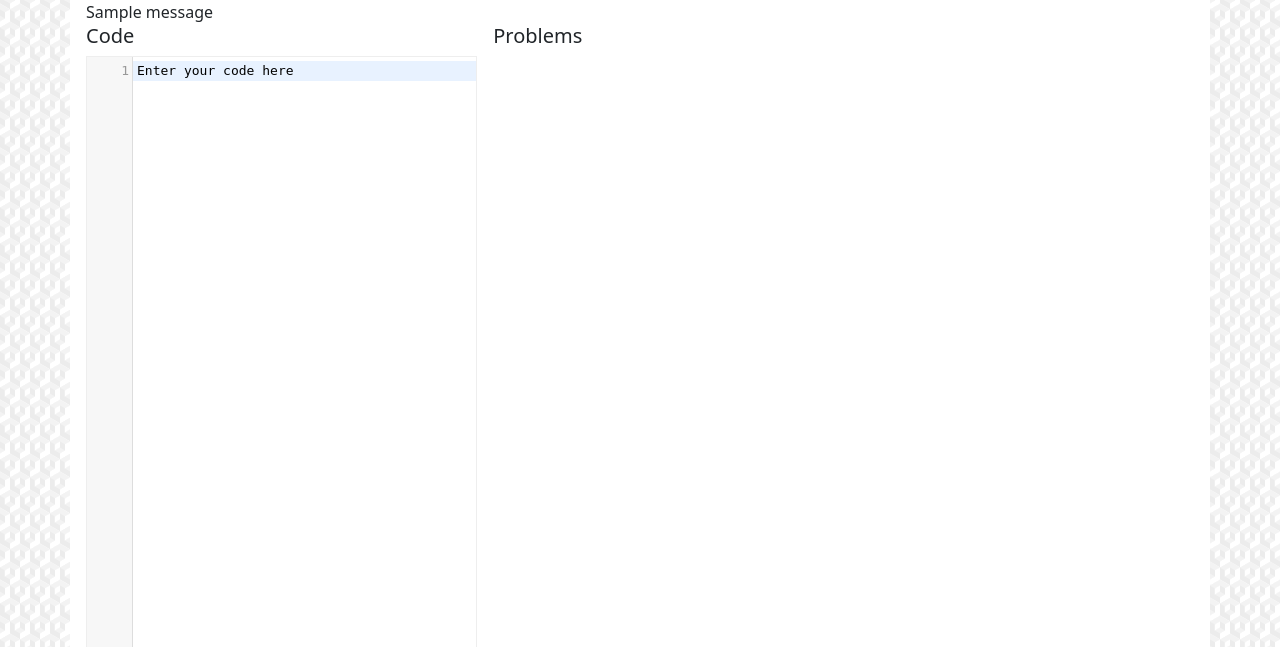
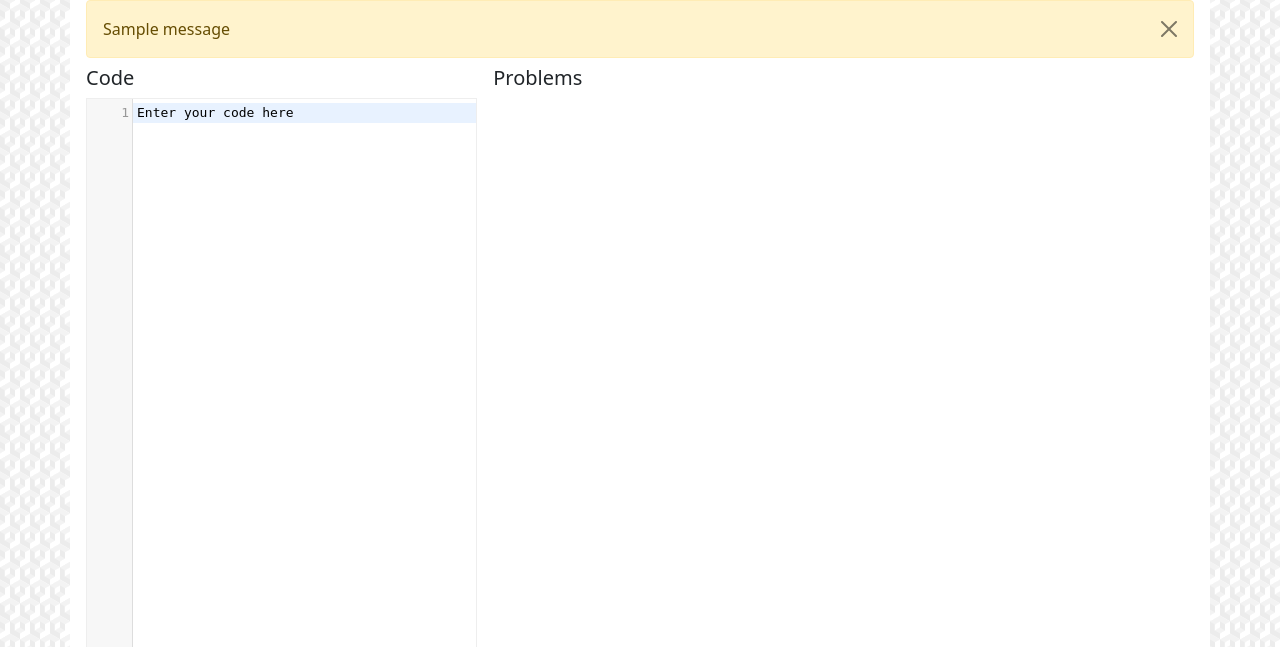
Before and after one commit to GiraffeReversed/edulint, a Flask app: page /editor in a window 1280 px wide. Shown: the part 68-715 px from the top of the page. Run offline with Flask 2, Linux system fonts and the light colour scheme; one stand-in notice (Sample message) is shown; some libraries are stand-ins or nearby versions.

Commit message:
style: style backend messages

```diff
--- a/templates/base.html
+++ b/templates/base.html
@@ -50,9 +50,14 @@
       <header>
         {% block header %}{% endblock %}
       </header>
-    {% for message in get_flashed_messages() %}
-    <div class="flash">{{ message }}</div>
-    {% endfor %}
+      <div id="messages">
+        {% for message in get_flashed_messages() %}
+        <div class="alert alert-warning alert-dismissible fade show mb-2" role="alert">
+          {{ message }}
+          <button type="button" class="btn-close" data-bs-dismiss="alert" aria-label="Close"></button>
+        </div>
+        {% endfor %}
+      </div>
       {% block content %}{% endblock %}
     </div>
   </section>
```
